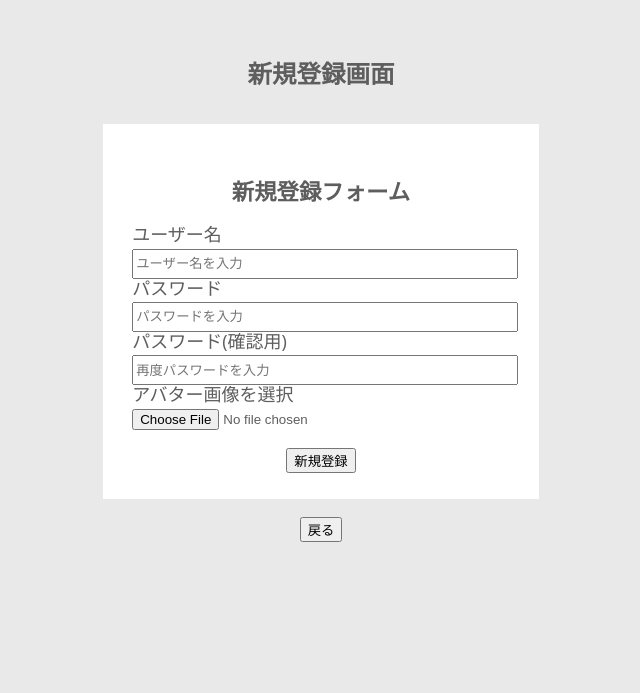
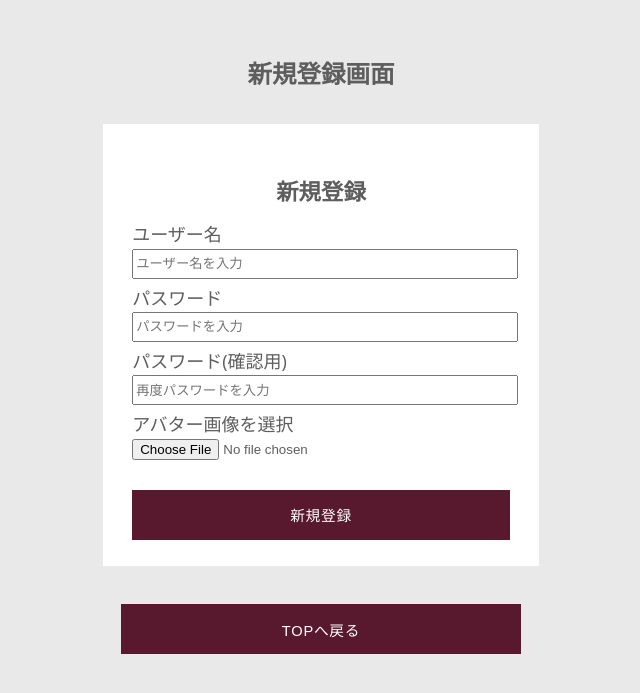
Before and after one commit to arapiku/08_02_aratakenta, a PHP site: page /signup.php in a window 1280 px wide. Shown: the part 94-787 px from the top of the page, without its empty margins (319-959 px from the left). Run offline with PHP 8.4, Linux system fonts and the light colour scheme.

Commit message:
スタイルを調整

```diff
--- a/signup.php
+++ b/signup.php
@@ -76,24 +76,28 @@ function h($str) {
 <h1>新規登録画面</h1>
 <form id="loginForm" name="loginForm" action="" method="POST" enctype="multipart/form-data">
     <fieldset>
-        <legend>新規登録フォーム</legend>
+        <legend>新規登録</legend>
         <div><font color="#ff0000"><?= h($errorMessage); ?></font></div>
         <div><font color="#0000ff"><?= h($signupMessage); ?></font></div>
         <div><font color="#0000ff"><?= h($Message); ?></font></div>
-        <label for="username">ユーザー名</label><input type="text" id="username" name="username" placeholder="ユーザー名を入力" value="<?php if (!empty($_POST["username"])) {echo h($_POST["username"]);} ?>">
-        <br>
-        <label for="password1">パスワード</label><input type="password" id="password1" name="password1" value="" placeholder="パスワードを入力">
-        <br>
-        <label for="password2">パスワード(確認用)</label><input type="password" id="password2" name="password2" value="" placeholder="再度パスワードを入力">
-        <br>
-        <label for="password2">アバター画像を選択</label><input type="file" id="avatar" name="avatar">
-        <br>
-        <input type="submit" id="signUp" name="signUp" value="新規登録">
+        <p>
+            <label for="username">ユーザー名</label><input type="text" id="username" name="username" placeholder="ユーザー名を入力" value="<?php if (!empty($_POST["username"])) {echo h($_POST["username"]);} ?>">
+        </p>
+        <p>
+            <label for="password1">パスワード</label><input type="password" id="password1" name="password1" value="" placeholder="パスワードを入力">
+        </p>
+        <p>
+            <label for="password2">パスワード(確認用)</label><input type="password" id="password2" name="password2" value="" placeholder="再度パスワードを入力">
+        </p>
+        <p>
+            <label for="password2">アバター画像を選択</label><input type="file" id="avatar" name="avatar">
+        </p>
+        <input type="submit" id="signUp" name="signUp" value="新規登録" class="button">
     </fieldset>
 </form>
 <br>
 <form action="login.php">
-    <input type="submit" value="戻る">
+    <input type="submit" value="TOPへ戻る" class="button">
 </form>
 
 <?php include_once "templates/footer.php"; ?>
```
